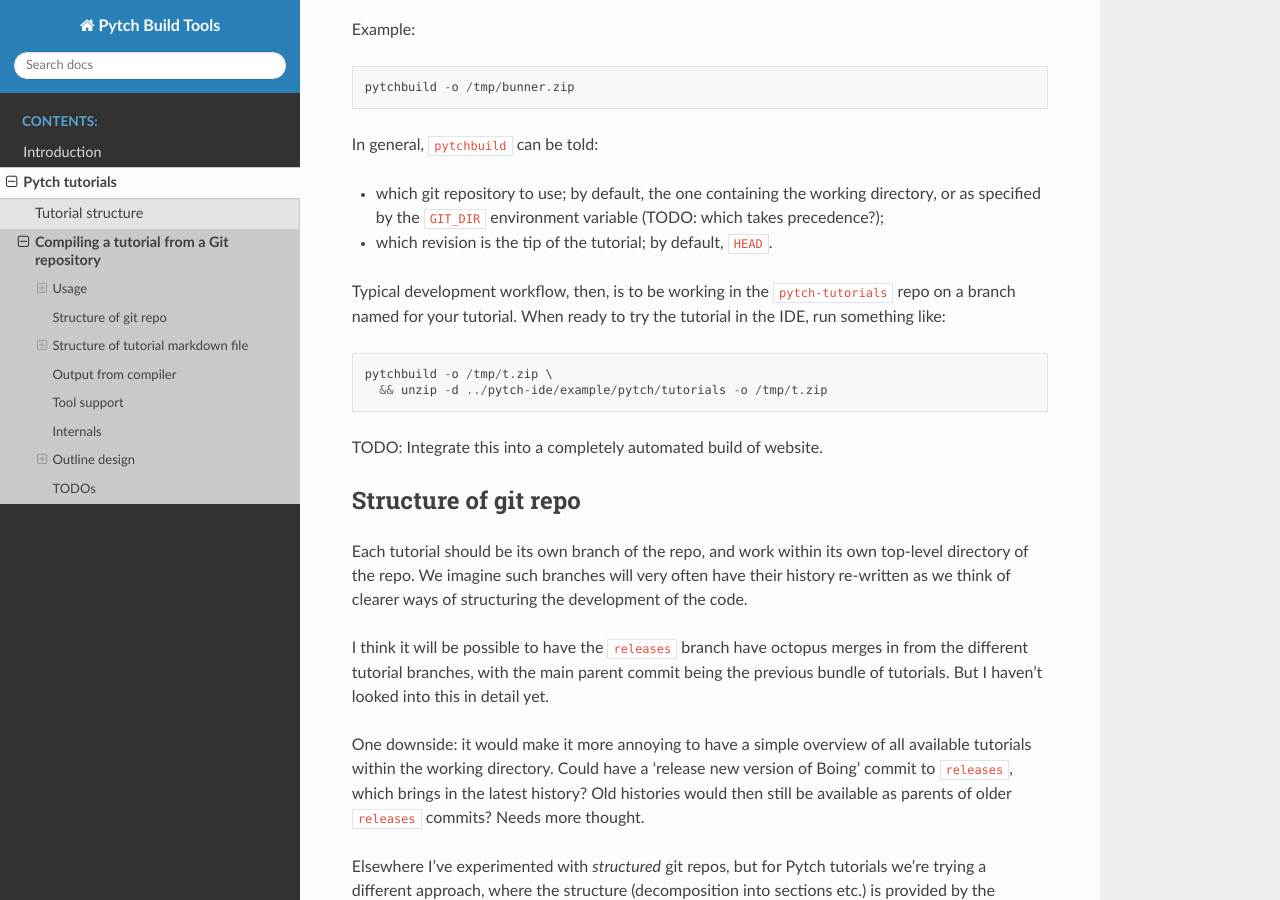
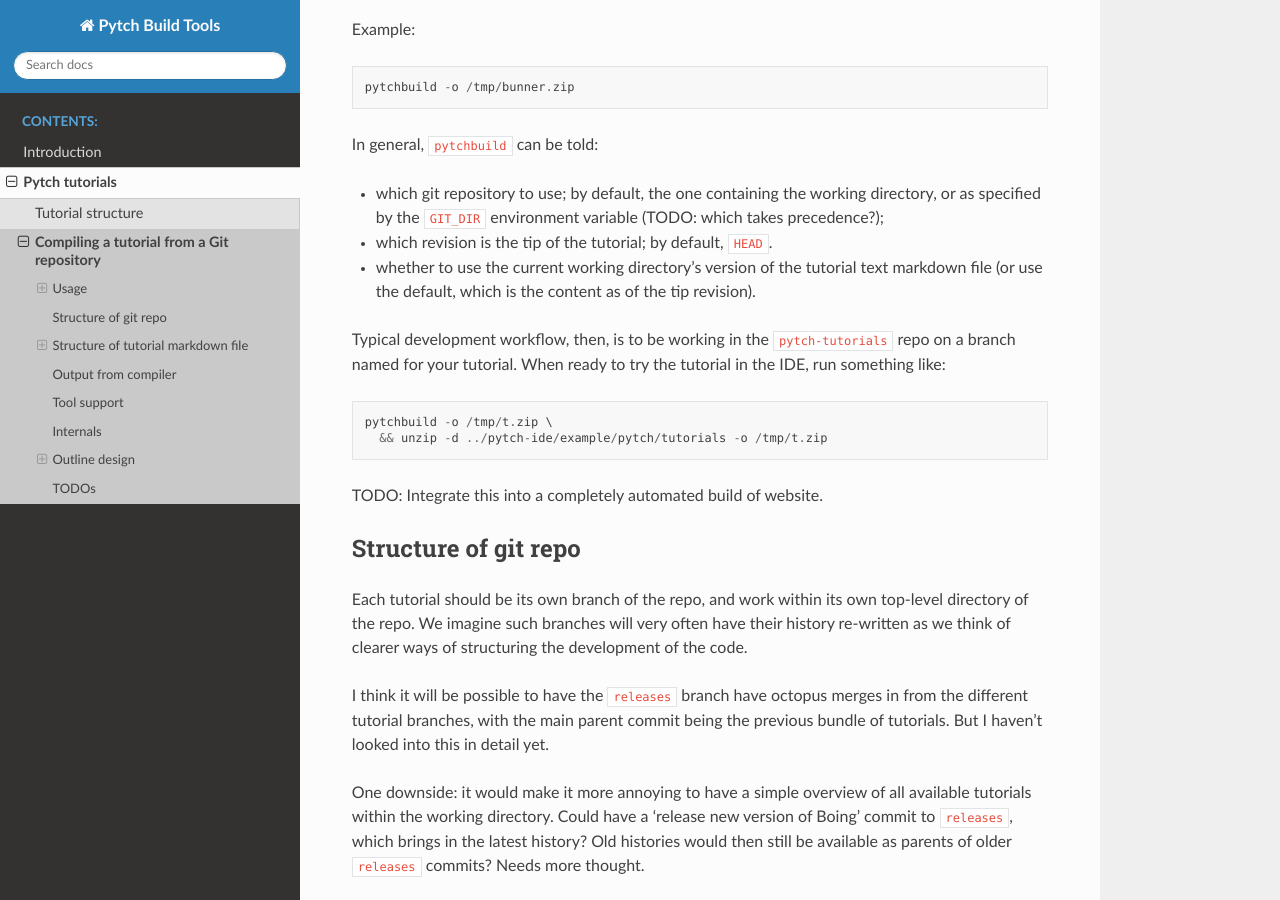
Before and after one commit to pytchlang/pytch-build, a Sphinx documentation site: the page built from doc/tutorialcompiler/fromgitrepo.rst, in a window 1280 px wide and 900 px high, scrolled down 443 px. Built offline with Sphinx 7.4.7 and the Read the Docs theme 2.0.0, drawn with Linux system fonts in a browser that asks for light colours; some of the changed text lies outside the part shown.

Commit message:
Update docs
Including filling in some previously-missing points about construction
of a ProjectHistory.

```diff
--- a/doc/tutorialcompiler/fromgitrepo.rst
+++ b/doc/tutorialcompiler/fromgitrepo.rst
@@ -28,6 +28,10 @@ In general, ``pytchbuild`` can be told:
   variable (TODO: which takes precedence?);
 
 * which revision is the tip of the tutorial; by default, ``HEAD``.
+
+* whether to use the current working directory's version of the
+  tutorial text markdown file (or use the default, which is the
+  content as of the tip revision).
 
 Typical development workflow, then, is to be working in the
 ``pytch-tutorials`` repo on a branch named for your tutorial.  When
@@ -285,6 +289,10 @@ Major pieces are:
       'final' branch, to support 'now you try this', or 'alternatively
       we could have implemented this feature like this.)
 
+    - Tip revision.
+
+    - Which source to use for the tutorial text.
+
 
 .. py:class:: TutorialRawText
 
```
